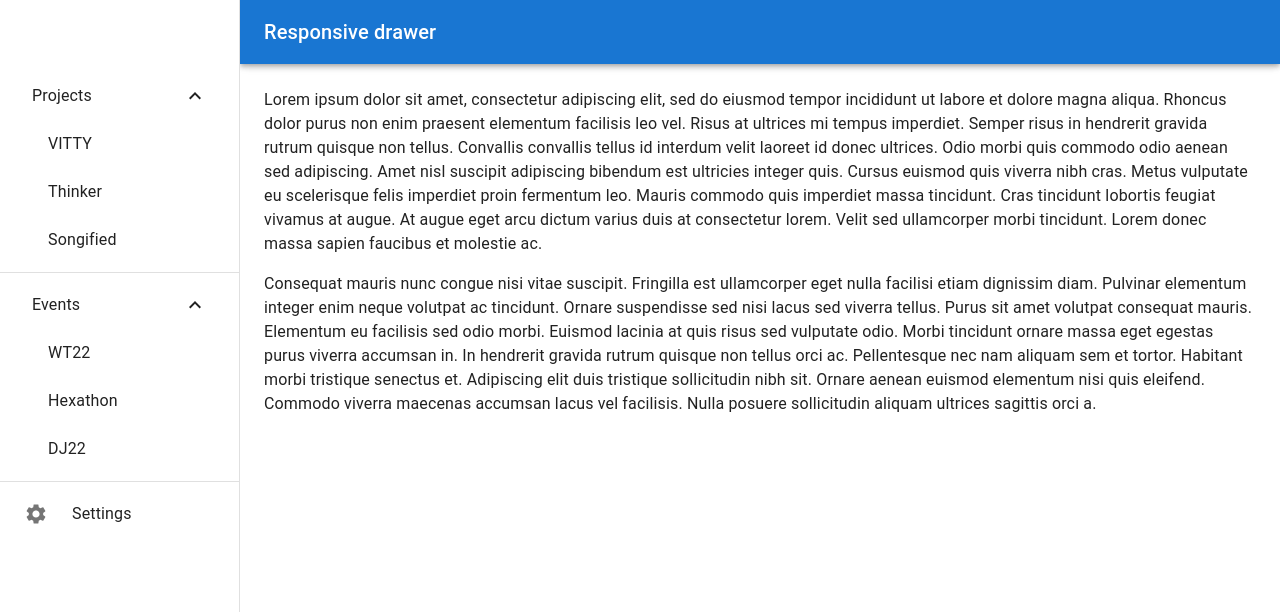
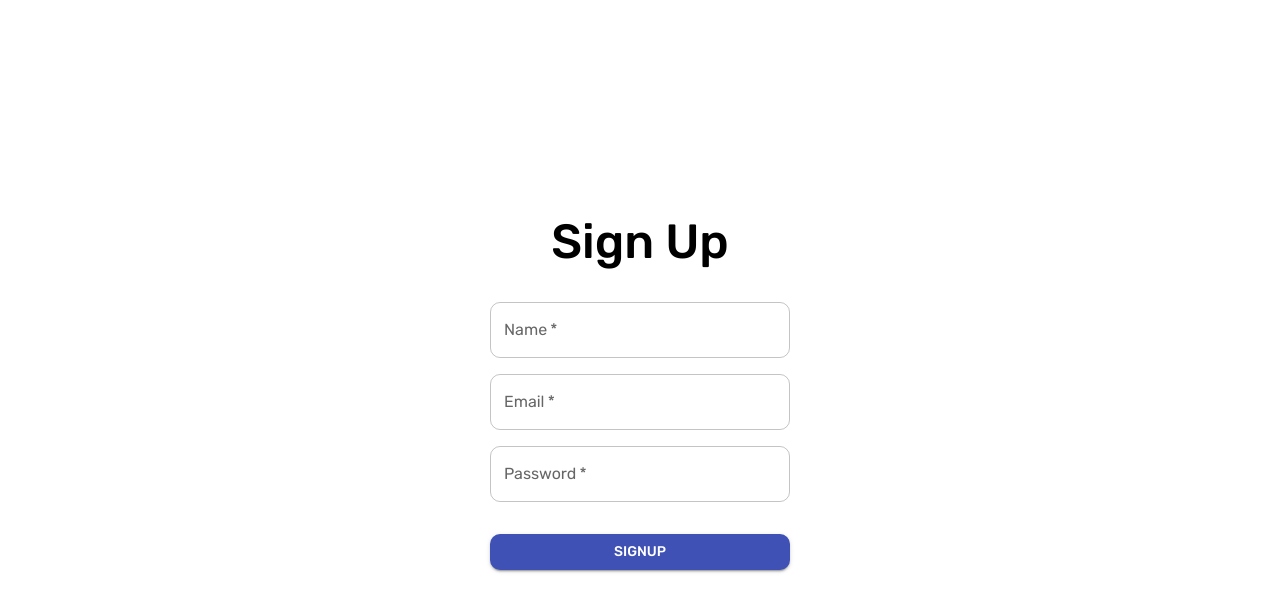
Before and after one commit to iamyajat/clumos-frontend, a React (Create React App) app: page / in a window 1280 px wide. Shown: the top 612 px of the page. Built offline with nearby package versions, Linux system fonts and the light colour scheme; no server answers.

Commit message:
feat: sign up page

```diff
--- a/package.json
+++ b/package.json
@@ -10,6 +10,7 @@
     "@testing-library/jest-dom": "^5.16.3",
     "@testing-library/react": "^12.1.4",
     "@testing-library/user-event": "^13.5.0",
+    "firebase": "^9.6.10",
     "react": "^17.0.2",
     "react-dom": "^17.0.2",
     "react-scripts": "5.0.0",
--- a/public/index.html
+++ b/public/index.html
@@ -1,14 +1,12 @@
 <!DOCTYPE html>
 <html lang="en">
+
 <head>
   <meta charset="utf-8" />
   <link rel="icon" href="%PUBLIC_URL%/favicon.ico" />
   <meta name="viewport" content="width=device-width, initial-scale=1" />
   <meta name="theme-color" content="#000000" />
-    <meta
-      name="description"
-      content="Web site created using create-react-app"
-    />
+  <meta name="description" content="Web site created using create-react-app" />
   <link rel="apple-touch-icon" href="%PUBLIC_URL%/logo192.png" />
   <!--
       manifest.json provides metadata used when your web app is installed on a
@@ -24,8 +22,14 @@
       work correctly both with client-side routing and a non-root public URL.
       Learn how to configure a non-root public URL by running `npm run build`.
     -->
-    <title>React App</title>
+  <link rel="preconnect" href="https://fonts.googleapis.com">
+  <link rel="preconnect" href="https://fonts.gstatic.com" crossorigin>
+  <link
+    href="https://fonts.googleapis.com/css2?family=Rubik:ital,wght@0,300;0,400;0,500;0,600;0,700;0,800;0,900;1,300;1,400;1,500;1,600;1,700;1,800;1,900&display=swap"
+    rel="stylesheet">
+  <title>Clumos</title>
 </head>
+
 <body>
   <noscript>You need to enable JavaScript to run this app.</noscript>
   <div id="root"></div>
@@ -40,4 +44,5 @@
       To create a production bundle, use `npm run build` or `yarn build`.
     -->
 </body>
+
 </html>
--- a/src/App.js
+++ b/src/App.js
@@ -1,10 +1,20 @@
 import Dashboard from './components/Dashboard';
+import Auth from './components/Auth';
+import { initializeApp } from "firebase/app";
+import { getAnalytics } from "firebase/analytics";
+import theme from './theme';
+import { ThemeProvider } from '@emotion/react';
+import firebaseConfig from './firebaseConfig';
+
+const app = initializeApp(firebaseConfig);
+const analytics = getAnalytics(app);
 
 function App() {
   return (
-    <div className="App">
-      <Dashboard />
-    </div>
+    <ThemeProvider theme={theme}>
+      <Auth />
+      {/* <Dashboard /> */}
+    </ThemeProvider>
   );
 }
 
--- /dev/null
+++ b/src/components/Auth.js
@@ -0,0 +1,126 @@
+import { Button, Container, TextField, Typography } from "@mui/material";
+import { getAuth, createUserWithEmailAndPassword } from "firebase/auth";
+import { useState } from 'react';
+import { useEffect } from 'react';
+
+const Auth = () => {
+
+    const [name, setName] = useState('');
+    const [email, setEmail] = useState('');
+    const [password, setPassword] = useState('');
+    const [error, setError] = useState('');
+
+    useEffect(() => {
+        getAuth().onAuthStateChanged(user => {
+            if (user) {
+                console.log('user logged in', user);
+            } else {
+                console.log('user logged out');
+            }
+        });
+    }, []);
+
+    const handleSubmit = (e) => {
+        e.preventDefault();
+        const auth = getAuth();
+        createUserWithEmailAndPassword(auth, email, password)
+            .then((userCredential) => {
+                const user = userCredential.user;
+                console.log('user', user);
+                setError('')
+            })
+            .catch((error) => {
+                console.log('err', error);
+                setError(error.message);
+            });
+    };
+
+    return (
+        <Container
+            sx={{
+                alignItems: 'center',
+                justifyContent: 'center',
+                height: '100vh',
+                display: 'flex',
+                flexDirection: 'column',
+            }}
+        >
+            <Typography
+                variant="h1"
+                component="h1"
+                sx={{
+                    fontSize: '3rem',
+                    fontWeight: 'medium',
+                    color: 'primary',
+                    textAlign: 'center',
+                    marginBottom: '2rem',
+                }}
+            >
+                Sign Up
+            </Typography>
+            <form onSubmit={handleSubmit}>
+                <TextField
+                    label="Name"
+                    variant="outlined"
+                    required
+                    value={name}
+                    onChange={e => setName(e.target.value)}
+                    sx={{
+                        marginBottom: '1rem',
+                        width: '300px',
+                    }}
+                /><br />
+                <TextField
+                    label="Email"
+                    variant="outlined"
+                    type="email"
+                    required
+                    value={email}
+                    onChange={e => setEmail(e.target.value)}
+                    sx={{
+                        marginBottom: '1rem',
+                        width: '300px',
+                    }}
+                /><br />
+                <TextField
+                    label="Password"
+                    variant="outlined"
+                    type="password"
+                    required
+                    value={password}
+                    onChange={e => setPassword(e.target.value)}
+                    sx={{
+                        marginBottom: '1rem',
+                        width: '300px',
+                    }}
+                />
+                <div>
+                    <Button
+                        type="submit"
+                        variant="contained"
+                        color="primary"
+                        sx={{
+                            marginTop: '1rem',
+                            width: '300px',
+                        }}
+                    >
+                        Signup
+                    </Button>
+                </div>
+            </form>
+            <Typography
+                variant="body1"
+                component="p"
+                sx={{
+                    fontSize: '1.5rem',
+                    color: 'secondary',
+                    textAlign: 'center',
+                    marginTop: '1rem',
+                }}
+            >
+                {error}
+            </Typography>
+        </Container>
+    );
+}
+export default Auth
--- /dev/null
+++ b/src/theme.js
@@ -0,0 +1,39 @@
+import { createTheme } from "@mui/material";
+
+const themeOptions = {
+    palette: {
+        type: 'light',
+        primary: {
+            main: '#3f51b5',
+        },
+        secondary: {
+            main: '#f50057',
+        },
+    },
+    typography: {
+        fontFamily: 'Rubik',
+    },
+    overrides: {
+        MuiAppBar: {
+            colorInherit: {
+                backgroundColor: '#689f38',
+                color: '#fff',
+            },
+        },
+    },
+    props: {
+        MuiButtonBase: {
+            disableRipple: true,
+        },
+        MuiAppBar: {
+            color: 'inherit',
+        },
+    },
+    shape: {
+        borderRadius: 10,
+    },
+};
+
+const theme = createTheme(themeOptions);
+
+export default theme;
```
Also changed, not shown: 2 other files (tests, documents, lock files or other folders). Lines whose indentation alone changed are shown as unchanged.
